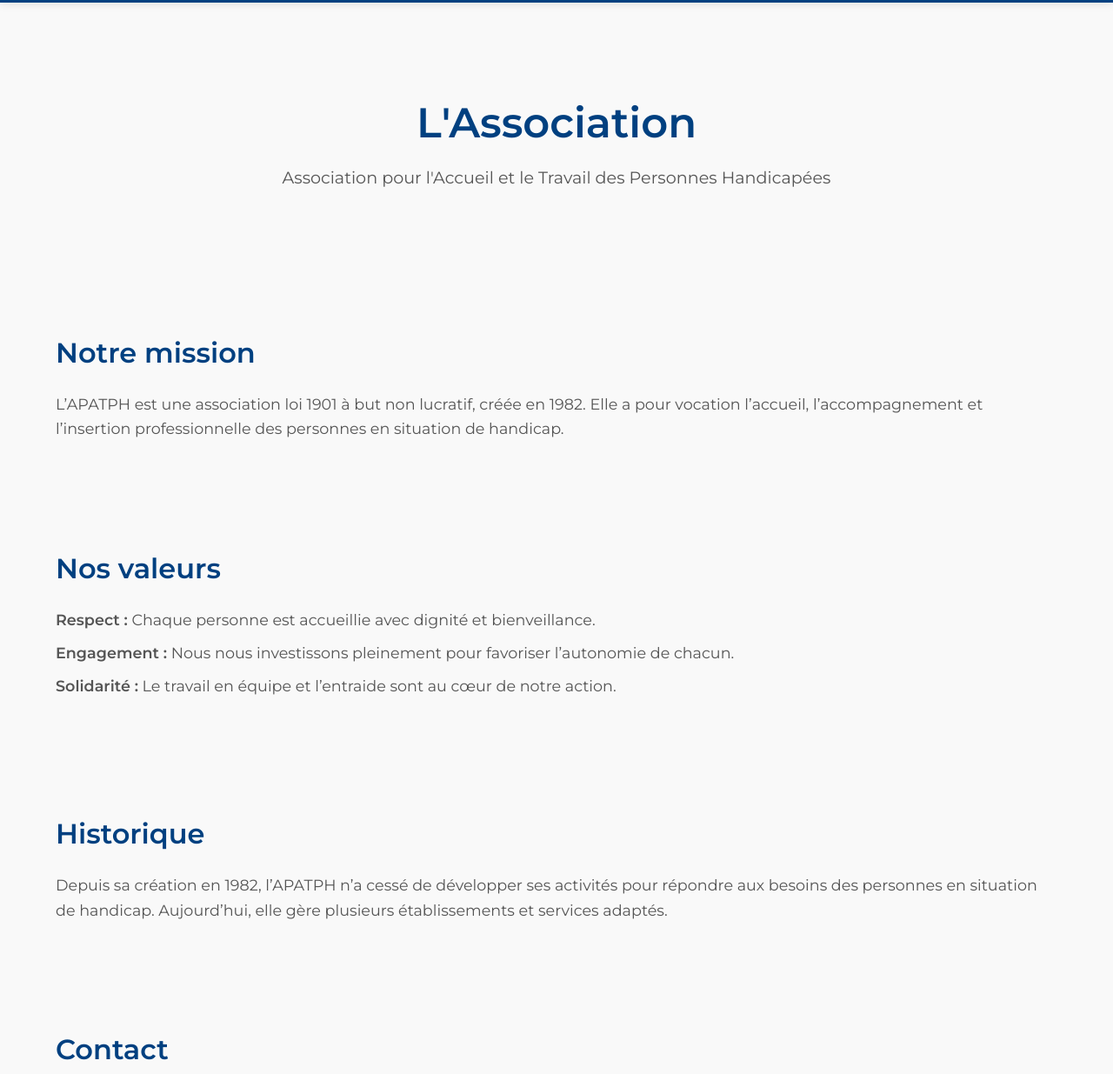
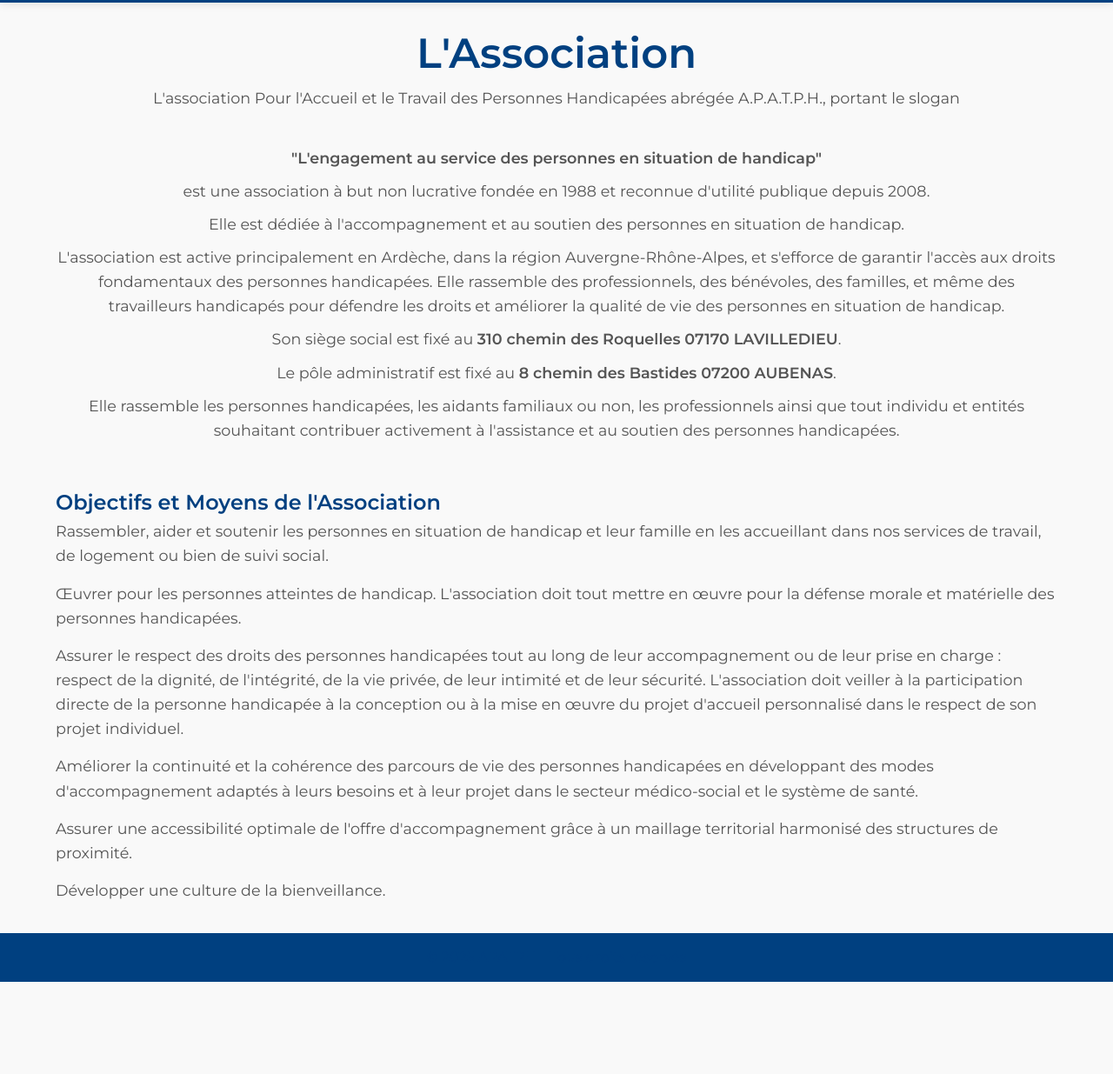
Before and after one commit to Tiphaine6928/apatph, a plain HTML site: page association.html in a window 1280 px wide. Shown: the part 203-1438 px from the top of the page at 87% size. After the commit the page ends 1332 px from the top, so only its background shows below. Drawn offline with Linux system fonts and the light colour scheme.

Commit message:
Modification du texte et du visuel de la page de présentation de l'association

```diff
--- a/association.css
+++ b/association.css
@@ -77,28 +77,13 @@
 .hero {
   background: url('images/association-bg.jpg') center/cover no-repeat;
   color: white;
-  padding: 100px 0;
+  padding: 30px 0;
   text-align: center;
-}
-
-.hero h1 {
-  font-size: 3rem;
-  margin-bottom: 10px;
-}
-
-.hero p {
-  font-size: 1.2rem;
 }
 
 /* Sections */
 section {
-  padding: 60px 0;
-}
-
-section h2 {
-  font-size: 2rem;
-  color: #004080;
-  margin-bottom: 20px;
+  padding: 20px 0;
 }
 
 section p,
@@ -107,12 +92,21 @@
   color: #555;
 }
 
-.values ul {
-  list-style: none;
+.presentation h1 {
+  text-align: center;
+  font-size: 3rem;
 }
 
-.values ul li {
+.presentation p {
+  text-align: center;
+}
+.presentation2 p {
   margin-bottom: 10px;
+  text-align: center;
+}
+
+.objectifs p {
+  margin-bottom: 15px;
 }
 
 /* Footer */
--- a/association.html
+++ b/association.html
@@ -26,49 +26,79 @@
   </header>
 
   <main>
-    <section class="hero">
-      <div class="container">
-        <h1>L'Association</h1>
-        <p>Association pour l'Accueil et le Travail des Personnes Handicapées</p>
-      </div>
-    </section>
 
     <section class="presentation">
       <div class="container">
-        <h2>Notre mission</h2>
+        <h1>L'Association</h1>
         <p>
-          L’APATPH est une association loi 1901 à but non lucratif, créée en 1982. Elle a pour vocation l’accueil, l’accompagnement et l’insertion professionnelle des personnes en situation de handicap.
+          L'association Pour l'Accueil et le Travail des Personnes Handicapées abrégée
+          A.P.A.T.P.H., portant le slogan
         </p>
       </div>
     </section>
 
-    <section class="values">
+    <section class="presentation2">
       <div class="container">
-        <h2>Nos valeurs</h2>
-        <ul>
-          <li><strong>Respect :</strong> Chaque personne est accueillie avec dignité et bienveillance.</li>
-          <li><strong>Engagement :</strong> Nous nous investissons pleinement pour favoriser l’autonomie de chacun.</li>
-          <li><strong>Solidarité :</strong> Le travail en équipe et l’entraide sont au cœur de notre action.</li>
-        </ul>
-      </div>
-    </section>
-
-    <section class="history">
-      <div class="container">
-        <h2>Historique</h2>
         <p>
-          Depuis sa création en 1982, l’APATPH n’a cessé de développer ses activités pour répondre aux besoins des personnes en situation de handicap. Aujourd’hui, elle gère plusieurs établissements et services adaptés.
+          <strong>"L'engagement au service des personnes en situation de handicap"</strong>
+        </p>
+        <p>
+          est une association à but non lucrative fondée en 1988 et reconnue d'utilité publique
+          depuis 2008.
+        </p>
+        <p>
+          Elle est dédiée à l'accompagnement et au soutien des personnes en situation de handicap.
+        </p>
+        <p>
+          L'association est active principalement en Ardèche, dans la région Auvergne-Rhône-Alpes,
+          et s'efforce de garantir l'accès aux droits fondamentaux des personnes handicapées.
+          Elle rassemble des professionnels, des bénévoles, des familles, et même des travailleurs
+          handicapés pour défendre les droits et améliorer la qualité de vie des personnes en situation
+          de handicap.
+        </p>
+        <p>
+          Son siège social est fixé au <strong>310 chemin des Roquelles 07170 LAVILLEDIEU</strong>.
+        </p>
+        <p>
+          Le pôle administratif est fixé au <strong>8 chemin des Bastides 07200 AUBENAS</strong>.
+        </p>
+        <p>
+          Elle rassemble les personnes handicapées, les aidants familiaux ou non, les professionnels
+          ainsi que tout individu et entités souhaitant contribuer activement à l'assistance et au
+          soutien des personnes handicapées.
         </p>
       </div>
     </section>
 
-    <section class="contact-info">
+    <section class="objectifs">
       <div class="container">
-        <h2>Contact</h2>
+        <h2>Objectifs et Moyens de l'Association</h2>
         <p>
-          📍 310 chemin des Roquelles, 07170 Lavilledieu<br>
-          📞 04 75 94 74 63<br>
-          ✉️ association@apatph.fr
+          Rassembler, aider et soutenir les personnes en situation de handicap et leur famille en
+          les accueillant dans nos services de travail, de logement ou bien de suivi social.
+        </p>
+        <p>
+          Œuvrer pour les personnes atteintes de handicap. L'association doit tout mettre en œuvre
+          pour la défense morale et matérielle des personnes handicapées.
+        </p>
+        <p>
+          Assurer le respect des droits des personnes handicapées tout au long de leur accompagnement
+          ou de leur prise en charge : respect de la dignité, de l'intégrité, de la vie privée, de leur
+          intimité et de leur sécurité. L'association doit veiller à la participation directe de la
+          personne handicapée à la conception ou à la mise en œuvre du projet d'accueil personnalisé dans
+          le respect de son projet individuel.
+        </p>
+        <p>
+          Améliorer la continuité et la cohérence des parcours de vie des personnes handicapées en
+          développant des modes d'accompagnement adaptés à leurs besoins et à leur projet dans le secteur
+          médico-social et le système de santé.
+        </p>
+        <p>
+          Assurer une accessibilité optimale de l'offre d'accompagnement grâce à un maillage territorial
+          harmonisé des structures de proximité.
+        </p>
+        <p>
+          Développer une culture de la bienveillance.
         </p>
       </div>
     </section>
```
